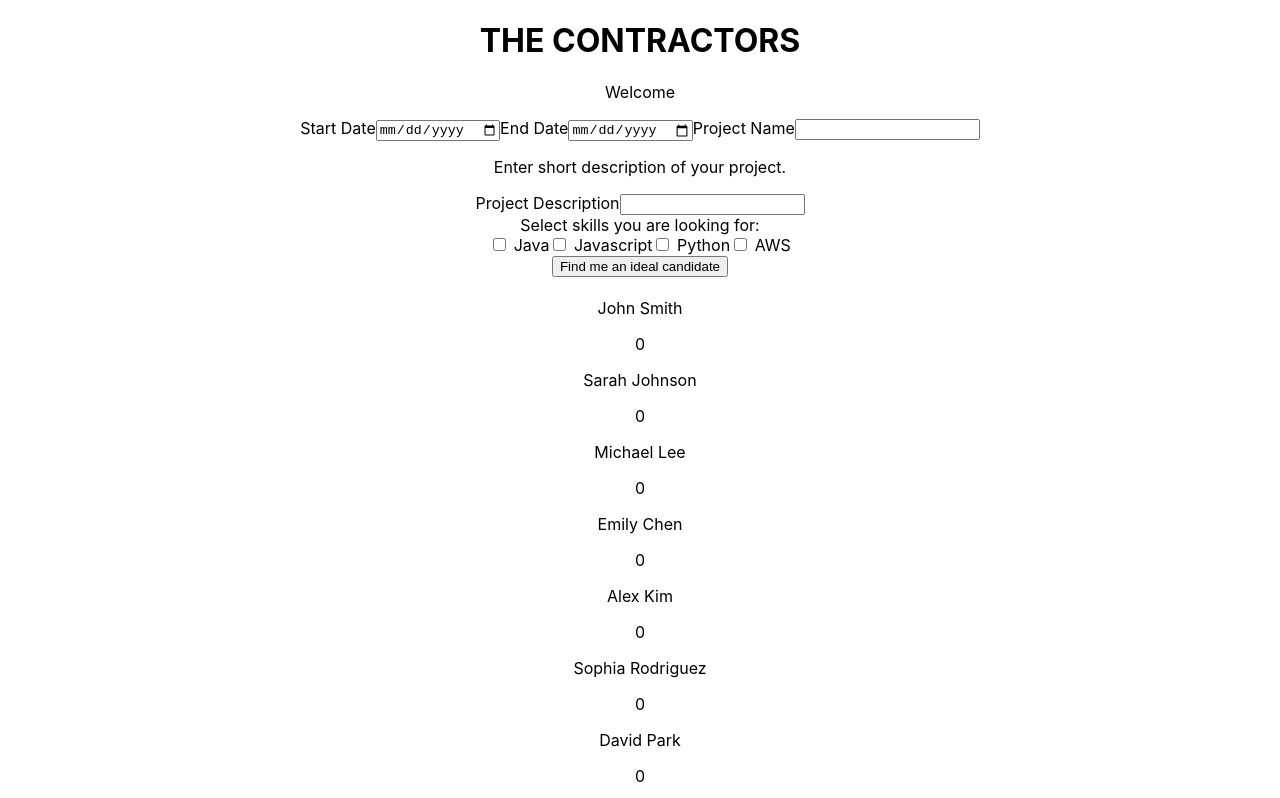
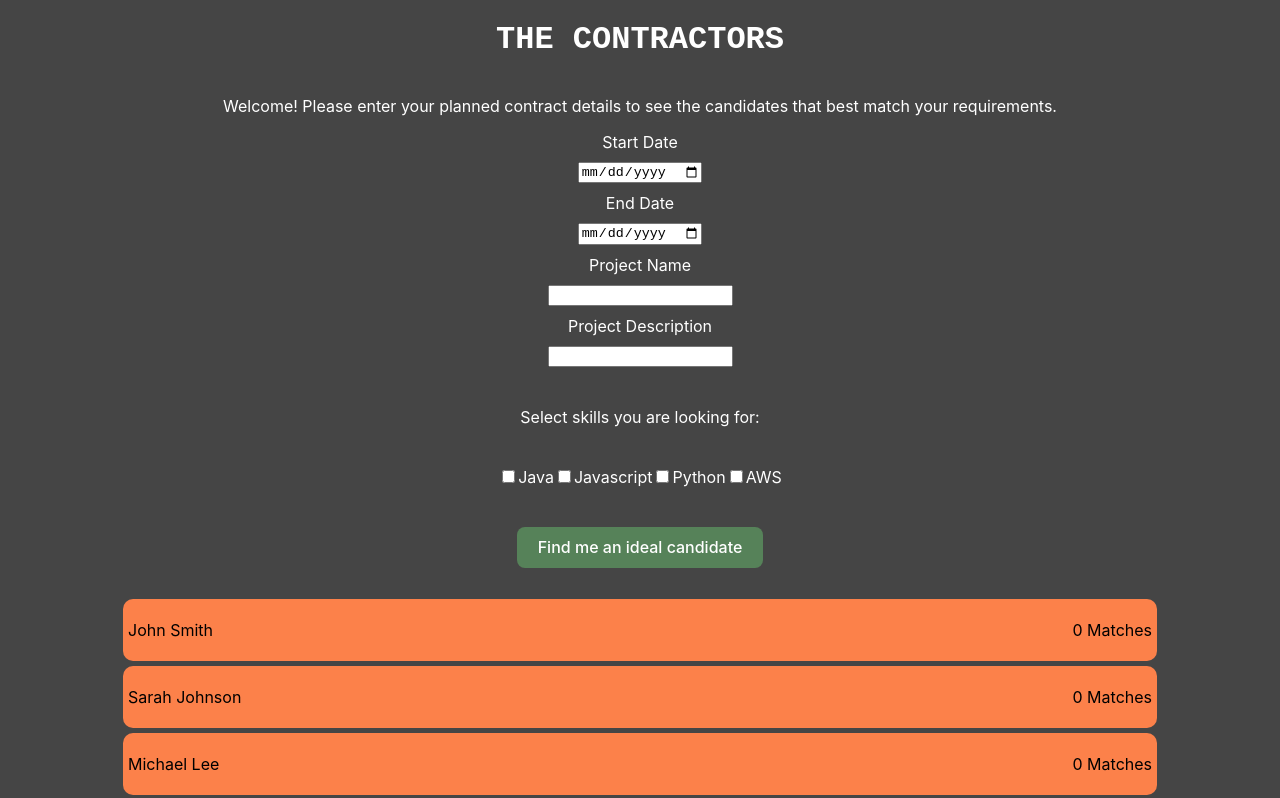
Before and after one commit to rielara/hippo_digital, a React (Create React App) app in the folder the-contractor/: page / in a window 1280 px wide. Shown: the top 798 px of the page. Built offline with nearby package versions, Linux system fonts and the light colour scheme.

Commit message:
basic styling implemented

```diff
--- a/the-contractor/src/App.css
+++ /dev/null
@@ -1,38 +0,0 @@
-.App {
-  text-align: center;
-}
-
-.App-logo {
-  height: 40vmin;
-  pointer-events: none;
-}
-
-@media (prefers-reduced-motion: no-preference) {
-  .App-logo {
-    animation: App-logo-spin infinite 20s linear;
-  }
-}
-
-.App-header {
-  background-color: #282c34;
-  min-height: 100vh;
-  display: flex;
-  flex-direction: column;
-  align-items: center;
-  justify-content: center;
-  font-size: calc(10px + 2vmin);
-  color: white;
-}
-
-.App-link {
-  color: #61dafb;
-}
-
-@keyframes App-logo-spin {
-  from {
-    transform: rotate(0deg);
-  }
-  to {
-    transform: rotate(360deg);
-  }
-}
--- a/the-contractor/src/App.js
+++ b/the-contractor/src/App.js
@@ -1,4 +1,3 @@
-import "./App.css";
 import ContractForm from "./components/contractForm/ContractForm";
 import { useEffect, useState } from "react";
 import CandidateList from "./components/candidateList/CandidateList";
@@ -15,10 +14,15 @@ function App() {
   }, [contract]);
 
   return (
-    <div className="App">
-      <h1>THE CONTRACTORS</h1>
-      <p>Welcome</p>
-      <ContractForm updateContract={updateContract} />
+    <div className="app">
+      <div className="app-welcome">
+        <h1>THE CONTRACTORS</h1>
+        <p>
+          Welcome! Please enter your planned contract details to see the
+          candidates that best match your requirements.
+        </p>
+        <ContractForm updateContract={updateContract} />
+      </div>
       <CandidateList contract={contract} />
     </div>
   );
--- a/the-contractor/src/components/candidateList/CandidateList.js
+++ b/the-contractor/src/components/candidateList/CandidateList.js
@@ -46,7 +46,7 @@ export default function CandidateList({ contract }) {
   }, [contract]);
 
   return (
-    <div>
+    <div className="candidate-list">
       <div>
         <h1>{contract.name}</h1>
         <p>{contract.description}</p>
@@ -59,9 +59,9 @@ export default function CandidateList({ contract }) {
       <div>
         {showCandidates.map((candidate) => {
           return (
-            <div key={candidate.id}>
+            <div key={candidate.id} className="candidate">
               <p>{candidate.name}</p>
-              <p>{candidate.matches}</p>
+              <p>{candidate.matches} Matches</p>
             </div>
           );
         })}
--- a/the-contractor/src/components/contractForm/ContractForm.js
+++ b/the-contractor/src/components/contractForm/ContractForm.js
@@ -52,7 +52,6 @@ const ContractForm = ({ updateContract }) => {
         value={name}
         onChange={(e) => setName(e.target.value)}
       />
-      <p>Enter short description of your project.</p>
       <label htmlFor="description">Project Description</label>
       <input
         type="text"
@@ -63,6 +62,7 @@ const ContractForm = ({ updateContract }) => {
       <br />
       <label>Select skills you are looking for:</label>
       <br />
+      <div className="skills">
         <input type="checkbox" value="Java" onChange={handleSkillChange} /> Java
         <input
           type="checkbox"
@@ -70,9 +70,14 @@ const ContractForm = ({ updateContract }) => {
           onChange={handleSkillChange}
         />{" "}
         Javascript
-      <input type="checkbox" value="Python" onChange={handleSkillChange} />{" "}
+        <input
+          type="checkbox"
+          value="Python"
+          onChange={handleSkillChange}
+        />{" "}
         Python
         <input type="checkbox" value="AWS" onChange={handleSkillChange} /> AWS
+      </div>
       <br />
       <button type="submit">Find me an ideal candidate</button>
     </form>
--- a/the-contractor/src/index.css
+++ b/the-contractor/src/index.css
@@ -1,13 +1,98 @@
+/* Define the base font size */
+html {
+  font-size: 16px;
+}
+
 body {
   margin: 0;
-  font-family: -apple-system, BlinkMacSystemFont, 'Segoe UI', 'Roboto', 'Oxygen',
-    'Ubuntu', 'Cantarell', 'Fira Sans', 'Droid Sans', 'Helvetica Neue',
+  font-family: -apple-system, BlinkMacSystemFont, "Segoe UI", "Roboto", "Oxygen",
+    "Ubuntu", "Cantarell", "Fira Sans", "Droid Sans", "Helvetica Neue",
     sans-serif;
   -webkit-font-smoothing: antialiased;
   -moz-osx-font-smoothing: grayscale;
 }
 
 code {
-  font-family: source-code-pro, Menlo, Monaco, Consolas, 'Courier New',
+  font-family: source-code-pro, Menlo, Monaco, Consolas, "Courier New",
     monospace;
 }
+
+.app {
+  display: flex;
+  flex-direction: column;
+  justify-content: start;
+  align-items: center;
+  width: 100vw;
+  background-color: rgb(69, 69, 69);
+  color: white;
+}
+
+.app-welcome {
+  display: flex;
+  flex-direction: column;
+  justify-content: start;
+  align-items: center;
+  width: 100vw;
+  text-align: center;
+}
+
+.app-welcome > h1 {
+  font-size: 2em;
+  font-family: monospace;
+}
+
+.app-welcome > p {
+  width: 80vw;
+}
+
+form {
+  display: flex;
+  flex-direction: column;
+  align-items: center;
+  justify-content: center;
+  gap: 10px;
+}
+
+.skills {
+  display: flex;
+  justify-content: space-evenly;
+  align-items: center;
+}
+
+.candidate-list {
+  display: flex;
+  flex-direction: column;
+  align-items: center;
+  justify-content: start;
+  width: 100%;
+  gap: 5px;
+}
+
+.candidate {
+  display: flex;
+  justify-content: space-between;
+  align-items: center;
+  margin: 5px;
+  padding: 5px;
+  border-radius: 10px;
+  background-color: #fc814a;
+  width: 80vw;
+  gap: 5px;
+  color: black;
+}
+
+button {
+  border-radius: 8px;
+  border: 1px solid transparent;
+  padding: 0.6em 1.2em;
+  font-size: 1em;
+  font-weight: 500;
+  font-family: inherit;
+  color: white;
+  background-color: #568259;
+  transition: border-color 0.25s;
+}
+
+button:hover {
+  border-color: #646cff;
+}
```
Lines whose indentation alone changed are shown as unchanged.
